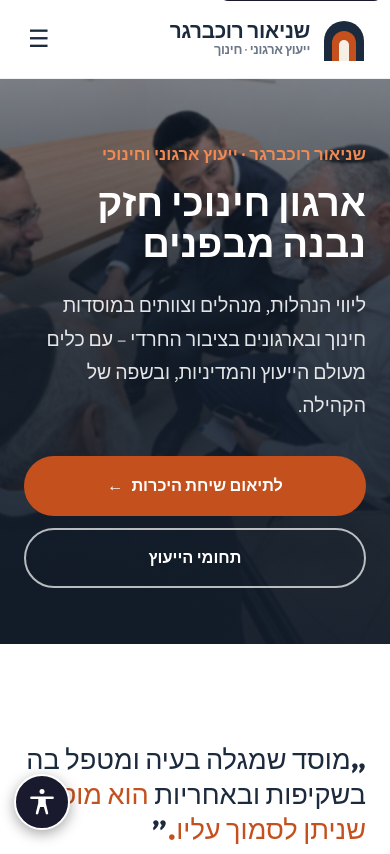
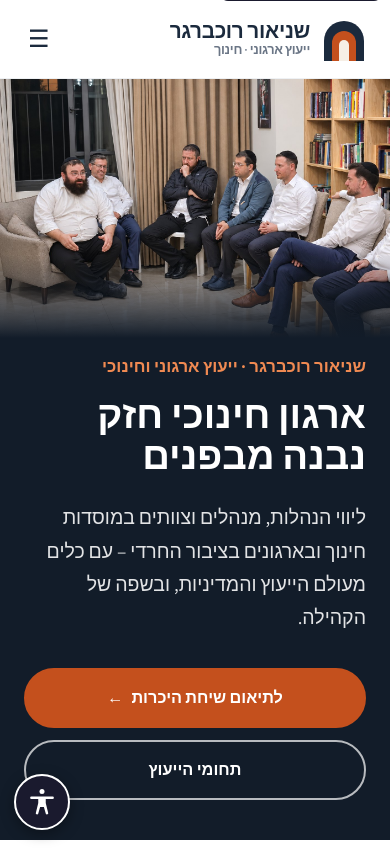
Before and after one commit to meir1997/shneor-site, a plain HTML site: page index.html in a window 390 px wide. Shown: the top 854 px of the page. Drawn offline with Linux system fonts and the light colour scheme.

Commit message:
Feature group discussion in the homepage hero

```diff
--- a/index.html
+++ b/index.html
@@ -14,13 +14,13 @@
     <meta property="og:type" content="website">
     <meta property="og:locale" content="he_IL">
     <meta property="og:url" content="https://lehanech.co.il/">
-    <meta property="og:image" content="https://lehanech.co.il/images/hero-meeting-soft.jpg">
+    <meta property="og:image" content="https://lehanech.co.il/images/hero-group-discussion.jpg">
     <meta name="twitter:card" content="summary_large_image">
     <meta name="twitter:title" content="שניאור רוכברגר | יועץ ארגוני חינוכי בציבור החרדי">
     <link rel="preconnect" href="https://fonts.googleapis.com">
     <link rel="preconnect" href="https://fonts.gstatic.com" crossorigin>
     <link href="https://fonts.googleapis.com/css2?family=Assistant:wght@400;600;700;800&family=Secular+One&display=swap" rel="stylesheet">
-    <link rel="stylesheet" href="style.css?v=20261118f">
+    <link rel="stylesheet" href="style.css?v=20261120">
     <link rel="icon" type="image/png" sizes="96x96" href="/favicon.png">
     <link rel="stylesheet" href="a11y.css?v=1">
     <script src="a11y-widget.js?v=1" defer></script>
@@ -53,8 +53,8 @@
 
     <!-- Hero -->
     <section id="home" class="hero">
-        <div class="hero-media" aria-hidden="true">
-            <img src="images/hero-meeting-soft.jpg" alt="" width="1448" height="1086" fetchpriority="high">
+        <div class="hero-media">
+            <img src="images/hero-group-discussion.jpg" alt="שניאור רוכברגר בשיחה עם קבוצת משתתפים" width="1672" height="941" fetchpriority="high">
         </div>
         <div class="container hero-inner">
             <div class="hero-copy">
--- a/style.css
+++ b/style.css
@@ -1136,14 +1136,14 @@ h1, h2, h3, .section-title, .blog-card h3, .blog-modal-content h2, .footer-brand
     padding: 0; color: #fff; position: relative; overflow: hidden; background: var(--primary-dark);
 }
 .hero-media { position: absolute; inset: 0; }
-.hero-media img { width: 100%; height: 100%; object-fit: cover; object-position: center 40%; }
+.hero-media img { display: block; width: 100%; height: 100%; object-fit: cover; object-position: left 40%; }
 .hero-media::after {
     content: ''; position: absolute; inset: 0;
-    background: linear-gradient(270deg, rgba(18,28,41,0.92) 0%, rgba(18,28,41,0.78) 42%, rgba(18,28,41,0.25) 75%, rgba(18,28,41,0.1) 100%),
-                linear-gradient(0deg, rgba(18,28,41,0.6) 0%, transparent 40%);
+    background: linear-gradient(to left, rgba(18,28,41,0.96), rgba(18,28,41,0.8) 43%, rgba(18,28,41,0.18) 70%, transparent 83%),
+                linear-gradient(to top, rgba(18,28,41,0.55), transparent 36%);
 }
 .hero-inner { position: relative; z-index: 1; width: 100%; padding-top: 160px; padding-bottom: 88px; }
-.hero-copy { max-width: 640px; }
+.hero-copy { max-width: min(640px, 58%); }
 .hero-name { font-weight: 700; font-size: 1.05rem; color: var(--accent-light); margin-bottom: 16px; display: block; }
 .home .hero h1 { font-size: clamp(2.4rem, 5.4vw, 4.3rem); line-height: 1.08; margin-bottom: 22px; letter-spacing: 0; }
 .hero-lead { font-size: 1.22rem; line-height: 1.7; color: rgba(255,255,255,0.88); margin-bottom: 34px; max-width: 560px; }
@@ -1296,11 +1296,15 @@ h1, h2, h3, .section-title, .blog-card h3, .blog-modal-content h2, .footer-brand
     .statement { grid-template-columns: 1fr; }
     .statement .arches { display: none; }
 }
+@media (max-width: 760px) {
+    .home .hero { display: block; min-height: 0; padding-top: 78px; }
+    .hero-media { position: relative; aspect-ratio: 3 / 2; }
+    .hero-media img { object-position: left center; }
+    .hero-media::after { background: linear-gradient(to top, var(--primary-dark), transparent 32%); }
+    .hero-inner { padding-top: 14px; padding-bottom: 40px; }
+    .hero-copy { max-width: 560px; }
+}
 @media (max-width: 680px) {
-    .home .hero { min-height: 640px; }
-    .hero-media img { object-position: 60% center; }
-    .hero-media::after { background: linear-gradient(0deg, rgba(18,28,41,0.95) 0%, rgba(18,28,41,0.82) 55%, rgba(18,28,41,0.35) 100%); }
-    .hero-inner { padding-top: 140px; padding-bottom: 56px; }
     .home .hero-buttons .btn { flex: 1 1 100%; }
     .statement-section { padding: 72px 0 64px; }
     .proof { margin-top: 48px; gap: 28px 16px; }
```
Also changed, not shown: images/hero-group-discussion.jpg (added).
